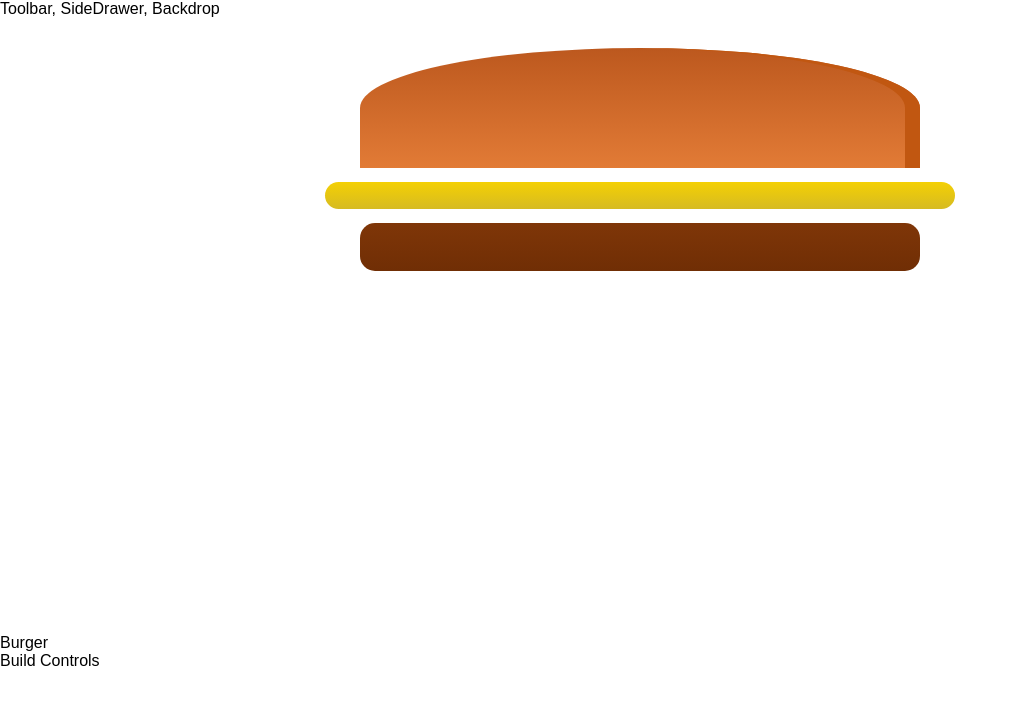
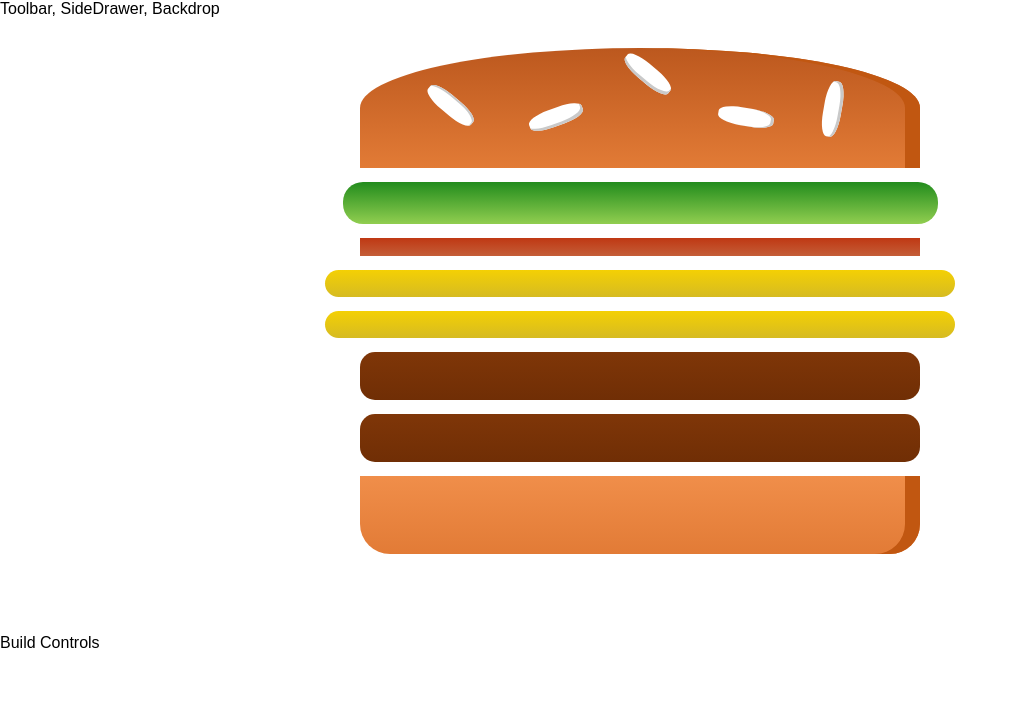
Before and after one commit to zabroski/burger-app, a React app: page / in a window 1280 px wide. Shown: the top 704 px of the page, without its empty margins (0-1018 px from the left). Built offline with nearby package versions, Linux system fonts and the light colour scheme.

Commit message:
outputing ingredient dynamicccccc

```diff
--- a/src/App.js
+++ b/src/App.js
@@ -11,7 +11,6 @@
         <Layout>
           <BurgerBuilder />
         </Layout>
-
       </div>
     );
   }
--- a/src/components/Burger/Burger.js
+++ b/src/components/Burger/Burger.js
@@ -1,15 +1,20 @@
 import React from 'react';
 import classes from './Burger.css'
 
-
 import BurgerIngredient from './BurgerIngredient/BurgerIngredient';
 
+
 const burger = (props) => {
+    const transformedIngredients = Object.keys(props.ingredients).map(igkey => {
+            return [...Array(props.ingredients[igkey])].map((_, i) => {
+               return <BurgerIngredient key={igkey + i} type={igkey} />;
+            });
+        });
+
     return(
         <div className={classes.Burger}>
             <BurgerIngredient type="bread-top"/>
-            <BurgerIngredient type="cheese"/>
-            <BurgerIngredient type="meat"/>
+            {transformedIngredients}
             <BurgerIngredient type="bread-bottom"/>
 
         </div>
--- a/src/components/Burger/BurgerIngredient/BurgerIngredient.js
+++ b/src/components/Burger/BurgerIngredient/BurgerIngredient.js
@@ -1,56 +1,46 @@
-import PropTypes  from 'prop-types';
 import React, { Component } from 'react';
+import PropTypes from 'prop-types';
 
-
-import classes from './BurgerIngredient.css'
-
+import classes from './BurgerIngredient.css';
 
 class BurgerIngredient extends Component {
-    render() {
+    render () {
         let ingredient = null;
 
-    switch (this.props.type) {
-        case('bred-bottom'):
+        switch ( this.props.type ) {
+            case ( 'bread-bottom' ):
                 ingredient = <div className={classes.BreadBottom}></div>;
                 break;
-        case ('bread-top'):
+            case ( 'bread-top' ):
                 ingredient = (
                     <div className={classes.BreadTop}>
-                    <div className={classes.Seed1}></div>
-                    <div className={classes.Seed2}></div>
+                        <div className={classes.Seeds1}></div>
+                        <div className={classes.Seeds2}></div>
                     </div>
                 );
-            break
-         case('meat'):
+                break;
+            case ( 'meat' ):
                 ingredient = <div className={classes.Meat}></div>;
                 break;
-
-        case('cheese'):
+            case ( 'cheese' ):
                 ingredient = <div className={classes.Cheese}></div>;
                 break;
-
-        case('bacon'):
+            case ( 'bacon' ):
                 ingredient = <div className={classes.Bacon}></div>;
                 break;
-
-        case('salad'):
-            ingredient = <div className= {classes.Salad}></div>;
+            case ( 'salad' ):
+                ingredient = <div className={classes.Salad}></div>;
                 break;
             default:
-                ingredient = null
+                ingredient = null;
         }
 
         return ingredient;
-
-    };
+    }
 }
 
-
-BurgerIngredient.propType  = {
+BurgerIngredient.propTypes = {
     type: PropTypes.string.isRequired
 };
 
-
-
-
 export default BurgerIngredient;
--- a/src/containers/BurgerBuilder/BurgerBuilder.js
+++ b/src/containers/BurgerBuilder/BurgerBuilder.js
@@ -3,11 +3,18 @@
 import Burger from '../../components/Burger/Burger'
 
 class BurgerBuilder extends Component {
+    state = {
+        ingredients: {
+            salad: 1,
+            bacon: 1,
+            cheese: 2,
+            meat: 2
+        }
+    }
     render() {
         return (
             <Aux>
-                <Burger />
-                <div>Burger</div>
+                <Burger ingredients={this.state.ingredients} />
                 <div>Build Controls</div>
             </Aux>
         )
```
Also changed, not shown: src/components/Burger/BurgerIngredient/BurgerIngredient.css (indentation only). Lines whose indentation alone changed are shown as unchanged.
